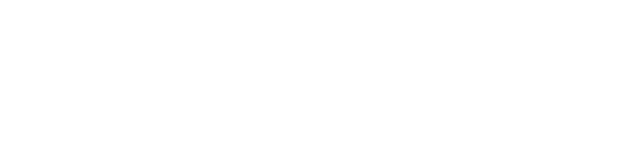
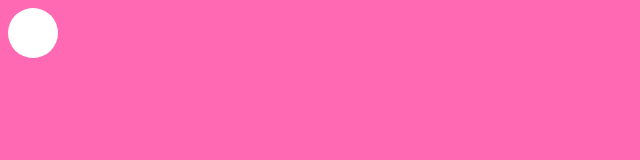
Before and after one commit to monika-tei/branch, a plain HTML site: page index.html in a window 1280 px wide. Shown: the whole page, without its empty margins (0-640 px from the left). Drawn offline with Linux system fonts and the light colour scheme.

Commit message:
added div

```diff
--- a/index.html
+++ b/index.html
@@ -4,10 +4,13 @@
     <meta charset="UTF-8" />
     <meta http-equiv="X-UA-Compatible" content="IE=edge" />
     <meta name="viewport" content="width=device-width, initial-scale=1.0" />
+    <link rel="stylesheet" href="style.css" />
     <title>Document</title>
   </head>
   <body>
-    <main></main>
+    <main>
+      <div></div>
+    </main>
     <script src="javascript.js"></script>
   </body>
 </html>
```
